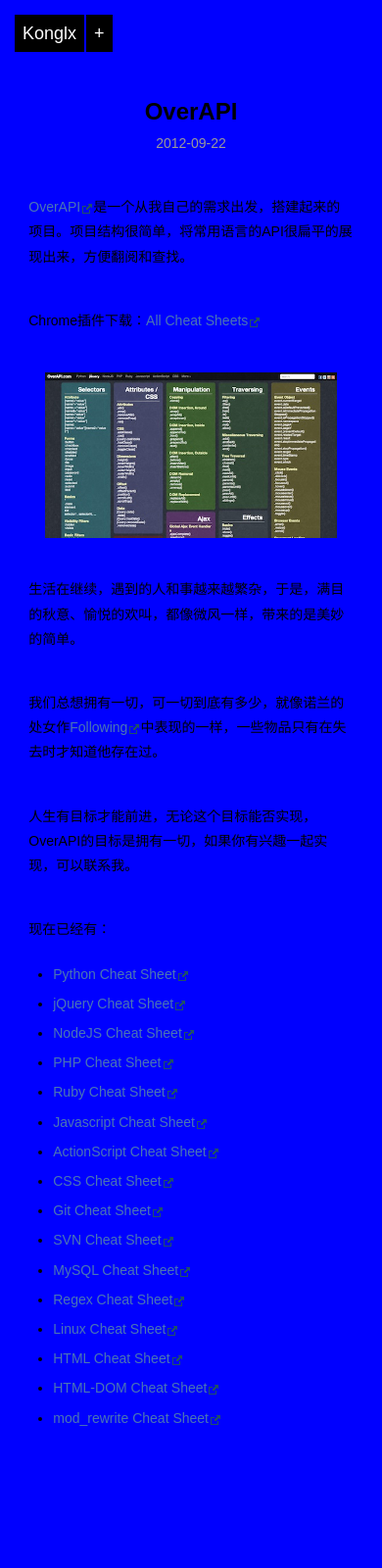
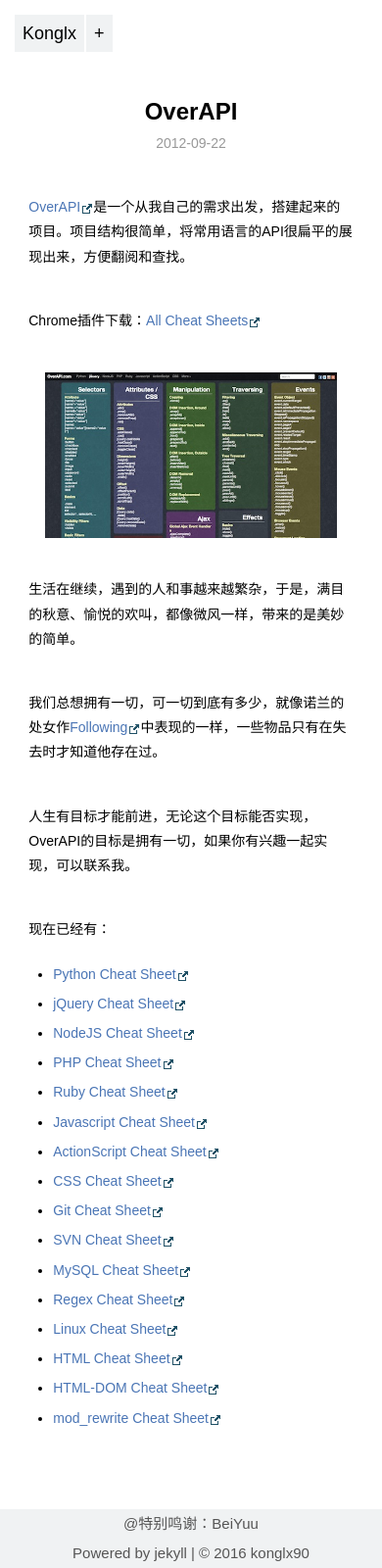
Before and after one commit to konglx90/konglx90.github.io, a Jekyll site: the page built from _posts/project/2012-09-22-overapi-cheatsheet.md, in a window 390 px wide. Shown: the whole page at 98% size. Built offline with Jekyll 4.4.1, drawn with Linux system fonts in a browser that asks for light colours; Markdown is read by kramdown in place of the engine named in the settings; comment, search, counter and statistics services are not loaded; before the commit the page ends 1540 px from its top, so only the background shows below that.

Commit message:
加入页脚

```diff
--- a/_layouts/default.html
+++ b/_layouts/default.html
@@ -27,6 +27,8 @@
                 src="http://www.weibo.com/favicon.ico" alt="" width="25"/></a>
         <a href="http://www.douban.com/people/103562367/" target="_blank" style="text-align:center;"><img
                 src="http://www.douban.com/favicon.ico" alt="" width="22"/></a>
+        <a href="https://github.com/konglx90" target="_blank" style="text-align:center;"><img
+                src="http://www.github.com/favicon.ico" alt="" width="22"/></a>
     </div>
 </div>
 
@@ -45,6 +47,5 @@
         });
     })
 </script>
-
 </body>
 </html>
--- a/_layouts/home.html
+++ b/_layouts/home.html
@@ -3,7 +3,6 @@
 ---
 
 {{ content }}
-<p>@特别鸣谢：<a href="http://beiyuu.com/github-pages/">BeiYuu</a></p>
 <script type="text/javascript">
     $(function(){
         function animateBar($item,noAni){
--- a/_layouts/post.html
+++ b/_layouts/post.html
@@ -24,7 +24,7 @@
 
     @media screen and (max-width: 1020px) {
         body {
-            background: #00f;
+            background: #fff;
         }
 
         #disqus_thread {
@@ -74,6 +74,9 @@
 
 <script src="/js/post.js" type="text/javascript"></script>
 <div id="disqus_thread"></div>
+<p class="footer">@特别鸣谢：<a href="http://beiyuu.com/github-pages/">BeiYuu</a><br>
+<a href="http://jekyllrb.com/">Powered by jekyll</a> | <a href="https://github.com/konglx90">© 2016 konglx90</a>
+</p>
 <script>
     /**
      *  RECOMMENDED CONFIGURATION VARIABLES: EDIT AND UNCOMMENT THE SECTION BELOW TO INSERT DYNAMIC VALUES FROM YOUR PLATFORM OR CMS.
--- a/css/default.css
+++ b/css/default.css
@@ -1,6 +1,6 @@
 /**
- * Author:           BeiYuu
- * Contact:          beiyuu.com
+ * Author:           konglx90
+ * Contact:          konglx90.com
  */
 
 /* 重置浏览器CSS */
@@ -135,11 +135,11 @@
 #menuIndex li.h3{padding-left:25px;}
 
 .home-menu { position:fixed; top:15px; left:15px; z-index:5; font-size:0; }
-.home-menu-icon { line-height:38px; padding:0 8px; display:inline-block; color:#fff; font-size:18px;  background:#000; }
-.home-follow { margin-left:2px; line-height:38px; padding:0 8px; display:inline-block; color:#fff; font-size:18px; background:#000;  }
+.home-menu-icon { line-height:38px; padding:0 8px; display:inline-block; color:#000; font-size:18px;  background:rgba(179, 190, 195, 0.2); }
+.home-follow { margin-left:2px; line-height:38px; padding:0 8px; display:inline-block; color:#000; font-size:18px; background:rgba(179, 190, 195, 0.2);  }
 .home-menu-icon:hover,
-.home-follow:hover { color:#fff; text-decoration:none; }
-.home-contact { color:#fff; margin-top:2px; background:#000; padding:8px 0 7px; text-align:center; display:none;}
+.home-follow:hover { color:rgba(179, 190, 195, 0.2); text-decoration:none; }
+.home-contact { color:rgba(179, 190, 195, 0.2); margin-top:2px; background:rgba(179, 190, 195, 0.2); padding:8px 0 7px; text-align:center; display:none;}
 .home-contact a { width:30px; display:inline-block; }
 .home-contact img { width:18px; }
 
@@ -185,3 +185,14 @@
 @media (max-width: 1300px){
     .home-menu { position:absolute; }
 }
+
+.footer {text-align: center; display: block; background-color: rgba(179, 190, 195, 0.2); margin-bottom: 0px;
+margin-inside: 100px; color: #555555; font-size: 15px; line-height: 30px}
+.footer a{
+    color: inherit;
+    text-decoration: none;
+}
+
+.footer a:hover {
+    color: #16a085;
+}
```
